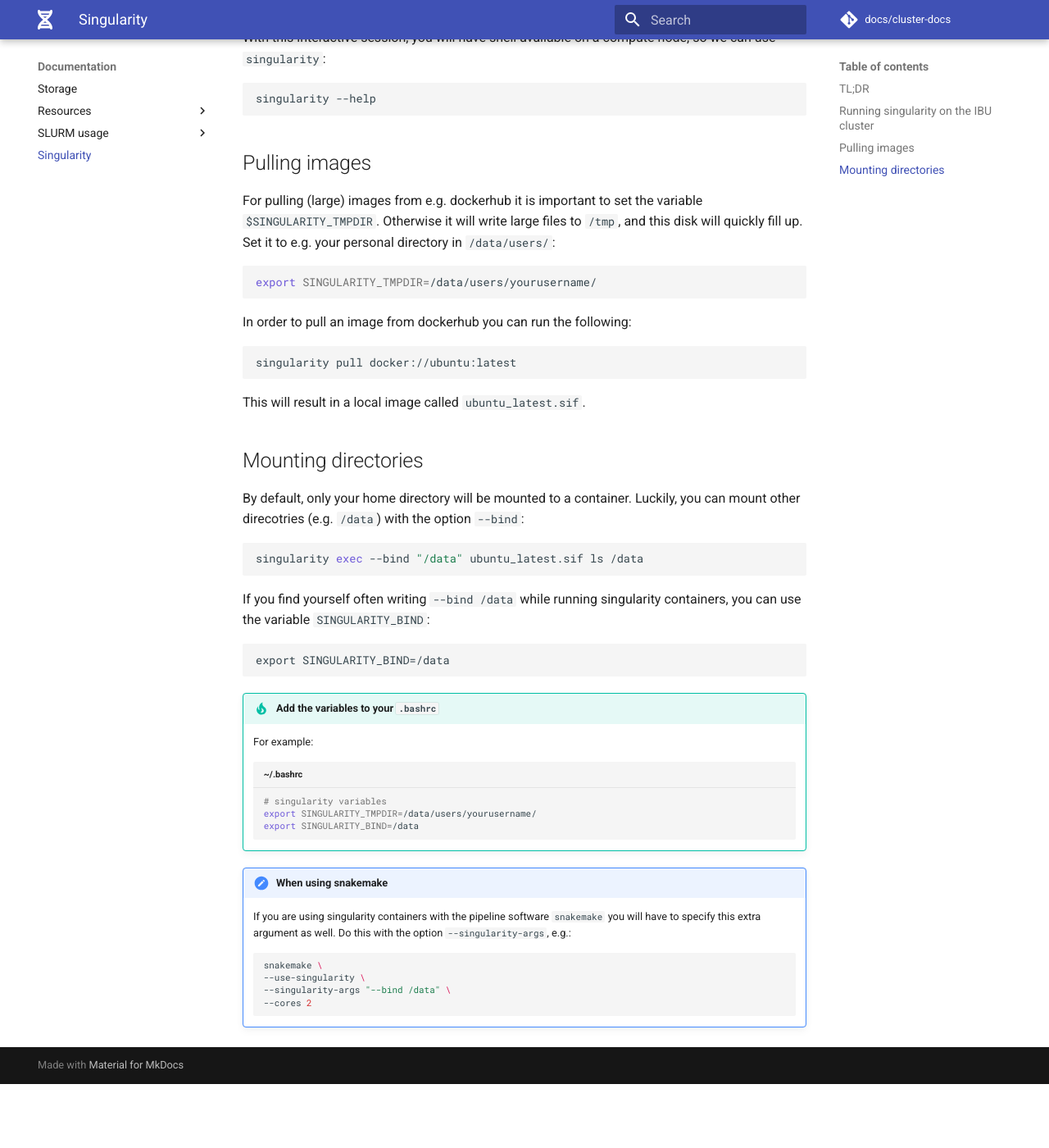
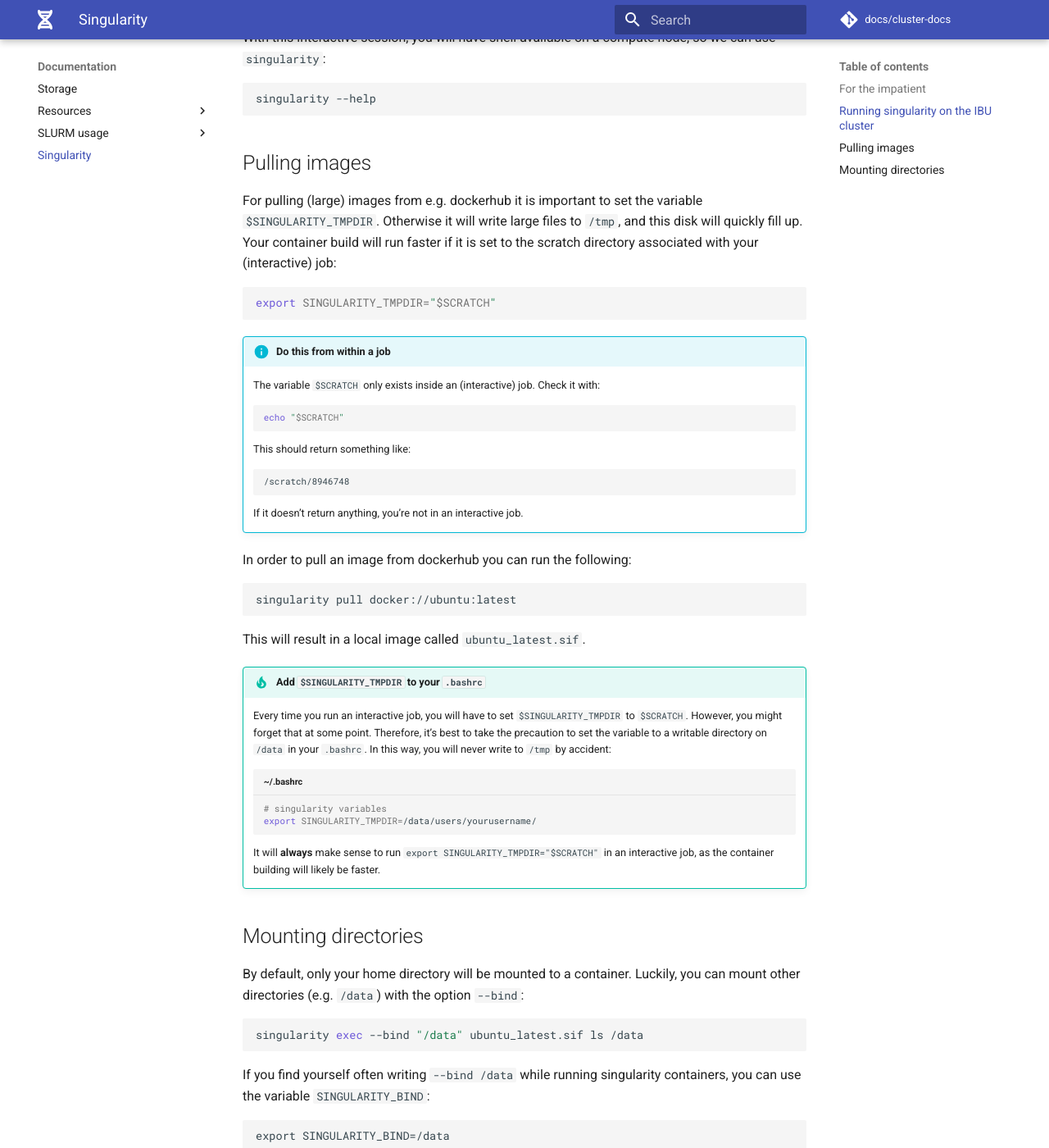
Before and after one commit to GeertvanGeest/cluster-docs, an MkDocs documentation site: the page built from docs/documentation/singularity.md, in a window 1280 px wide and 1400 px high, scrolled down 669 px. Shown: the whole window at 82% size. Built offline with MkDocs 1.6.1 and Material for MkDocs 9.7.7, drawn with Linux system fonts in a browser that asks for light colours; before the commit the page ends 1991 px from its top, so only the background shows below that; some of the changed text lies outside the part shown.

Commit message:
updates singularity docs

````diff
--- a/docs/documentation/singularity.md
+++ b/docs/documentation/singularity.md
@@ -1,10 +1,10 @@
 Singularity is container software that is particularly useful for compute clusters. In order to get introduced to containers and singularity have a look at this [SIB course](https://sib-swiss.github.io/containers-introduction-training/2022.4/).
 
-## TL;DR
+## For the impatient
 
 - Singularity is only available on compute nodes (not on `binfservms01`)
 - By default only `~` is mounted. Use `--bind` to bind other directories (like `/data`)
-- Set the variable `SINGULARITY_TMPDIR` to a directory with enough disk, e.g. `export SINGULARITY_TMPDIR=/data/users/yourusername/`
+- Set the variable `SINGULARITY_TMPDIR` to a directory with enough disk, e.g. `export SINGULARITY_TMPDIR="$SCRATCH"`
 
 ## Running singularity on the IBU cluster
 
@@ -22,11 +22,26 @@ singularity --help
 
 ## Pulling images
 
-For pulling (large) images from e.g. dockerhub it is important to set the variable `$SINGULARITY_TMPDIR`. Otherwise it will write large files to `/tmp`, and this disk will quickly fill up. Set it to e.g. your personal directory in `/data/users/`:
+For pulling (large) images from e.g. dockerhub it is important to set the variable `$SINGULARITY_TMPDIR`. Otherwise it will write large files to `/tmp`, and this disk will quickly fill up. Your container build will run faster if it is set to the scratch directory associated with your (interactive) job:
 
 ```sh
-export SINGULARITY_TMPDIR=/data/users/yourusername/
+export SINGULARITY_TMPDIR="$SCRATCH"
 ```
+
+!!! info "Do this from within a job"
+    The variable `$SCRATCH` only exists inside an (interactive) job. Check it with:
+
+    ```sh
+    echo "$SCRATCH"
+    ```
+
+    This should return something like:
+
+    ```
+    /scratch/8946748
+    ```
+
+    If it doesn't return anything, you're not in an interactive job.
 
 In order to pull an image from dockerhub you can run the following:
 
@@ -36,9 +51,19 @@ singularity pull docker://ubuntu:latest
 
 This will result in a local image called `ubuntu_latest.sif`.
 
+!!! tip "Add `$SINGULARITY_TMPDIR` to your `.bashrc`"
+    Every time you run an interactive job, you will have to set `$SINGULARITY_TMPDIR` to `$SCRATCH`. However, you might forget that at some point. Therefore, it's best to take the precaution to set the variable to a writable directory on `/data` in your `.bashrc`. In this way, you will never write to `/tmp` by accident:
+
+    ```sh title="~/.bashrc"
+    # singularity variables
+    export SINGULARITY_TMPDIR=/data/users/yourusername/
+    ```
+
+    It will **always** make sense to run `export SINGULARITY_TMPDIR="$SCRATCH"` in an interactive job, as the container building will likely be faster.
+
 ## Mounting directories
 
-By default, only your home directory will be mounted to a container. Luckily, you can mount other direcotries (e.g. `/data`) with the option `--bind`:
+By default, only your home directory will be mounted to a container. Luckily, you can mount other directories (e.g. `/data`) with the option `--bind`:
 
 ```sh
 singularity exec --bind "/data" ubuntu_latest.sif ls /data
@@ -50,7 +75,7 @@ If you find yourself often writing `--bind /data` while running singularity cont
 export SINGULARITY_BIND=/data
 ```
 
-!!! tip "Add the variables to your `.bashrc`"
+!!! tip "Add the `$SINGULARITY_BIND` to your `.bashrc`"
     For example:
 
     ```sh title="~/.bashrc"
````
